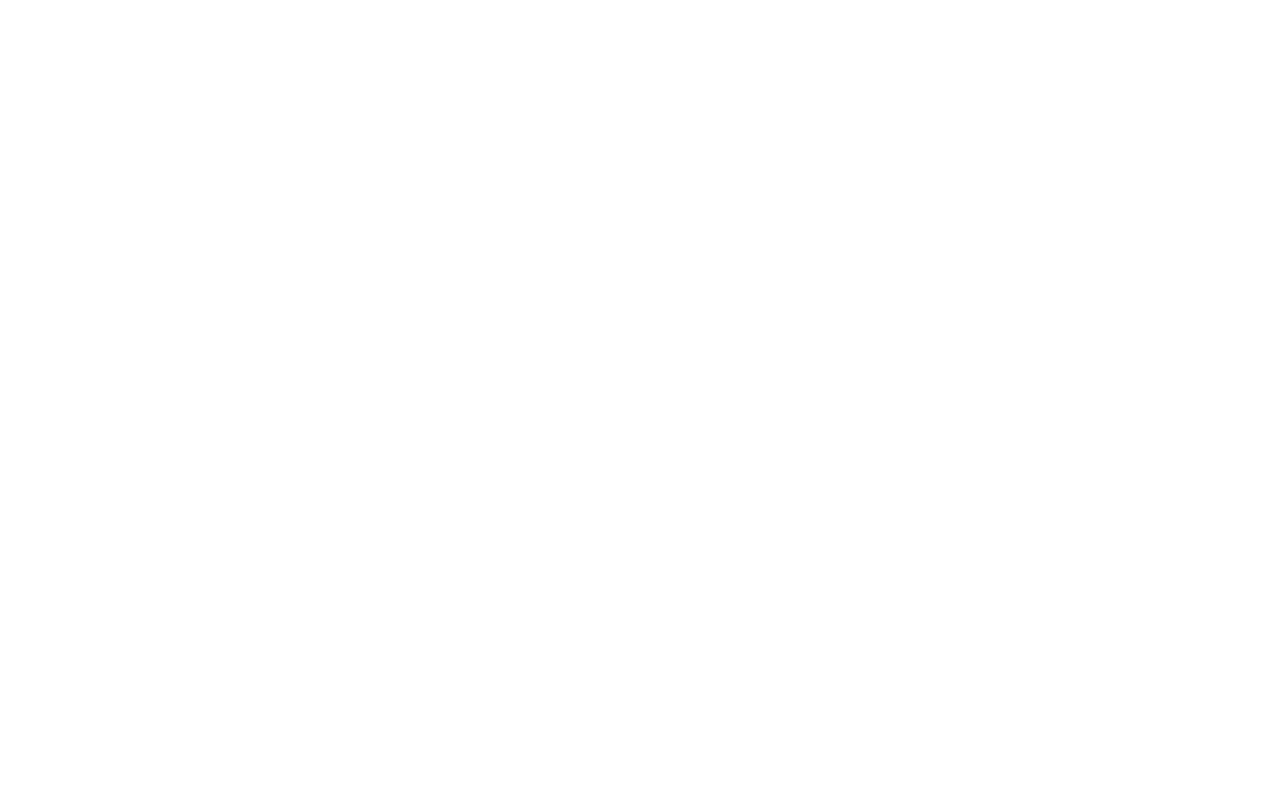
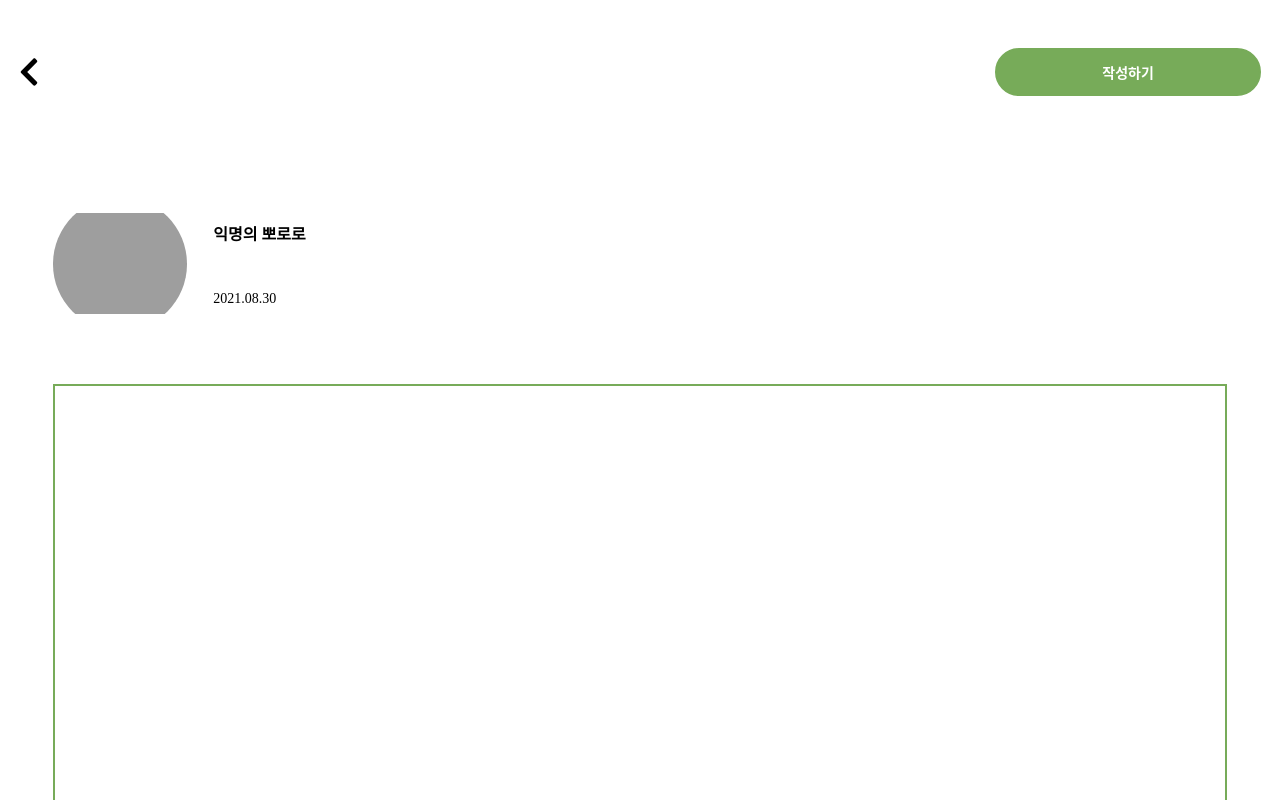
Before and after one commit to dev-damdam/healing-message, a Vue app: page /write-diary in a window 1280 px wide. Before the commit this address had no page. Built offline with nearby package versions, Linux system fonts and the light colour scheme; grey boxes are pictures that could not be loaded.

Commit message:
impl hm-write-diary-page

```diff
--- /dev/null
+++ b/src/components/pages/diary/hm-write-diary-page.vue
@@ -0,0 +1,114 @@
+<template>
+  <div class="hm-write-diary-page-wrapper">
+    <hm-layout>
+      <template v-slot:header>
+        <hm-header back @back="back" l-icon="chevron-left">
+          <template v-slot:right>
+            <hm-button @click="writeDiary">작성하기</hm-button>
+          </template>
+        </hm-header>
+      </template>
+      <div class="diary-form-wrapper">
+        <div class="form-header">
+          <div class="profile-image">
+            <hm-icon
+              src="https://png.pngtree.com/png-vector/20190216/ourlarge/pngtree-cute-baby-dog-face-vector-png-image_550082.jpg"
+              size="m"
+            />
+          </div>
+          <hm-contents align="vertical">
+            <hm-label class="title">익명의 뽀로로</hm-label>
+            <hm-label class="sub-title">2021.08.30</hm-label>
+          </hm-contents>
+        </div>
+        <div class="input-form" contenteditable="true"></div>
+        <div class="image-list">
+          <div class="image" v-for="(image, index) in images" :key="index"></div>
+        </div>
+      </div>
+    </hm-layout>
+  </div>
+</template>
+<script>
+import HmHeader from "../../layouts/hm-header.vue";
+import hmLayout from "../../layouts/hm-layout.vue";
+import hmButton from "../../elements/hm-button.vue";
+import hmContents from "../../elements/hm-contents.vue";
+import hmLabel from "../../elements/hm-label.vue";
+import HmIcon from "../../elements/hm-icon.vue";
+
+export default {
+  components: {hmLayout, HmHeader, hmButton, hmContents, hmLabel, HmIcon},
+  name: "hm-write-diary-page",
+  data() {
+    return {
+      images: [],
+    };
+  },
+  created() {
+    for (let i = 0; i < 3; i++) {
+      this.images.push({
+        index: i,
+        src: "none",
+      });
+    }
+  },
+  methods: {
+    back() {
+      this.$router.back();
+    },
+  },
+};
+</script>
+<style lang="scss" scoped>
+.hm-write-diary-page-wrapper {
+  width: 100%;
+  height: 100%;
+}
+
+.diary-form-wrapper {
+  box-sizing: border-box;
+  padding: px(20);
+}
+
+.form-header {
+  width: 100%;
+  box-sizing: border-box;
+  display: flex;
+  padding-bottom: px(20);
+  .profile-image {
+    padding-right: px(6);
+  }
+}
+
+.input-form {
+  width: 100%;
+  height: px(250);
+  border: px(1) solid $hm-default;
+
+  box-sizing: border-box;
+  padding: px(8);
+
+  overflow: overlay;
+
+  font: normal normal normal 15rem/18rem $hm-font;
+}
+
+.image-list {
+  width: 100%;
+
+  overflow: overlay;
+  display: grid;
+  justify-content: center;
+  grid-template-columns: repeat(3, px(100));
+  row-gap: px(20);
+  column-gap: px(20);
+
+  padding-top: px(20);
+  .image {
+    background-color: $hm-gray94;
+    width: px(100);
+    height: px(100);
+  }
+}
+</style>
--- a/src/components/pages/my-page/hm-my-page.vue
+++ b/src/components/pages/my-page/hm-my-page.vue
@@ -24,7 +24,7 @@
           </div>
         </hm-card>
       </div>
-      <div class="floating-button">
+      <div class="floating-button" @click="moveDiaryPage">
         <hm-icon icon="pencil-alt" size="xs" />
       </div>
     </hm-layout>
@@ -79,6 +79,10 @@
 
     editUserInfo() {
       this.$router.push("/edit-user");
+    },
+
+    moveDiaryPage() {
+      this.$router.push("/write-diary");
     },
   },
 };
--- a/src/router/router.js
+++ b/src/router/router.js
@@ -7,6 +7,7 @@
 
 import HmMyPage from "../components/pages/my-page/hm-my-page.vue";
 import HmEditUserPage from "../components/pages/my-page/hm-edit-user-page.vue";
+import HmWriteDiaryPage from "../components/pages/diary/hm-write-diary-page.vue";
 import HmSettingPage from "../components/pages/setting/hm-setting-page.vue";
 import HmNoticePage from "../components/pages/setting/hm-notice-page.vue";
 import HmServiceCenterPage from "../components/pages/setting/hm-service-center-page.vue";
@@ -19,6 +20,7 @@
   {path: "/home", name: "home", component: HmHomePage},
   {path: "/my-page", name: "my-page", component: HmMyPage},
   {path: "/edit-user", name: "edit-user", component: HmEditUserPage},
+  {path: "/write-diary", name: "write-diary", component: HmWriteDiaryPage},
   {path: "/setting", name: "setting", component: HmSettingPage},
   {path: "/notice", name: "notice", component: HmNoticePage},
   {path: "/service-center", name: "service-center", component: HmServiceCenterPage},
```
